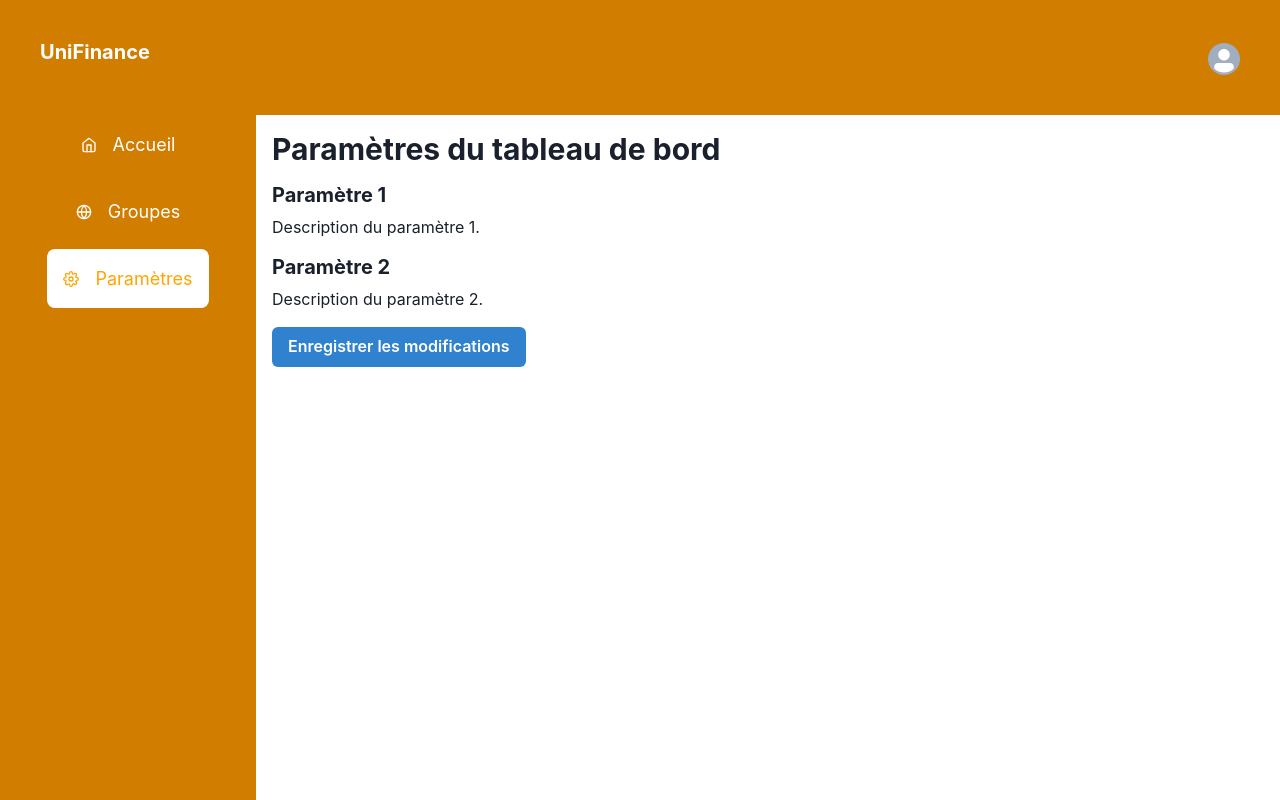
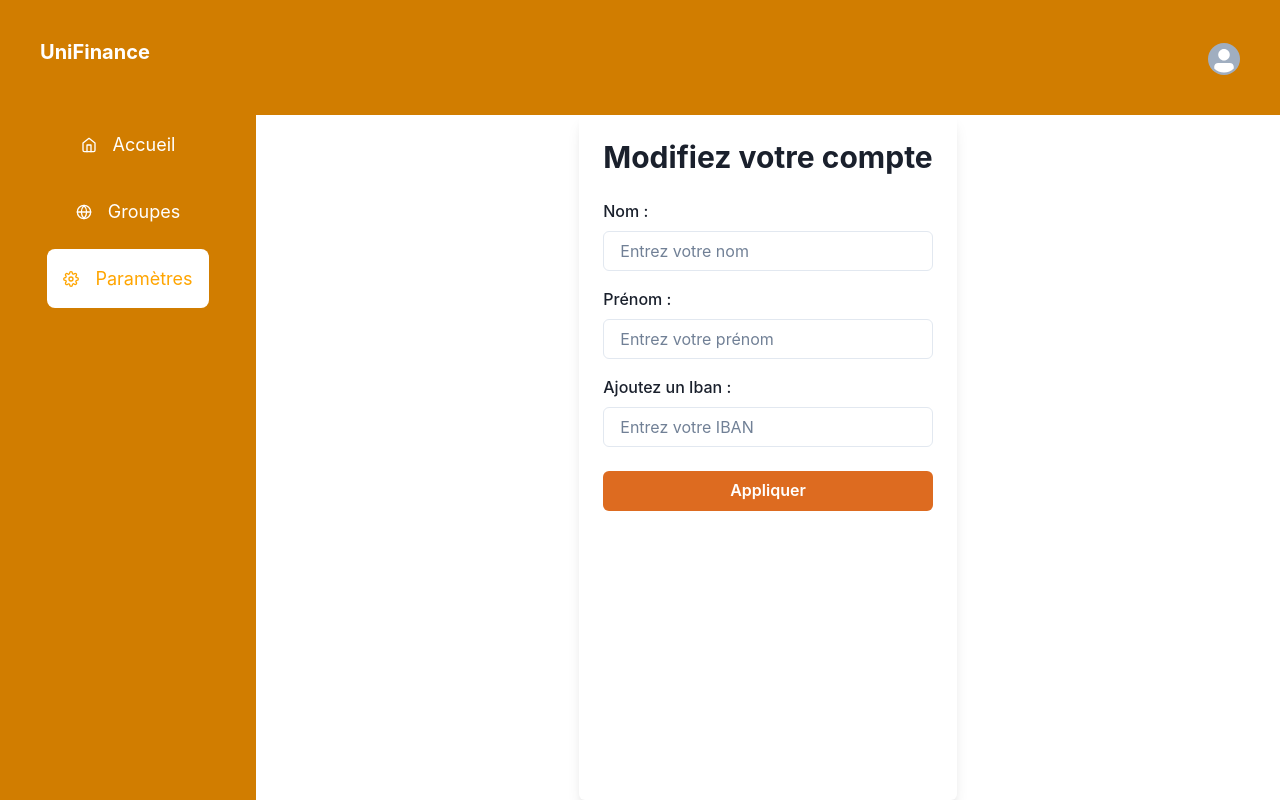
Before and after one commit to DeathFull/3PROJ-Web, a React (Vite) app: page /dashboard/settings in a window 1280 px wide. Built offline with nearby package versions, Linux system fonts and the light colour scheme; no server answers.

Commit message:
Update : Settings User

```diff
--- a/src/components/dashboard/DashboardSettings.tsx
+++ b/src/components/dashboard/DashboardSettings.tsx
@@ -1,7 +1,19 @@
-import { Box, Heading, Text, Button } from "@chakra-ui/react";
+import {
+    Alert, AlertDescription,
+    AlertIcon,
+    AlertTitle,
+    Box,
+    Button,
+    FormControl,
+    FormLabel,
+    Heading,
+    Input,
+    Stack, useBoolean
+} from "@chakra-ui/react";
 import instance from "../../api/ApiConfig.tsx";
 import {useContext, useEffect, useState} from "react";
 import {AuthContext} from "../../context/AuthContext.tsx";
+import {Bounce} from "react-awesome-reveal";
 
 function DashboardSettings() {
     const authContext = useContext(AuthContext);
@@ -11,8 +23,9 @@ function DashboardSettings() {
     });
     const [firstname, setFirstname] = useState('');
     const [lastname, setLastname] = useState('');
-    const [email, setEmail] = useState('');
-    const [avatar, setAvatar] = useState(null);
+    const [iban, setIban] = useState('');
+    const [error, setError] = useBoolean();
+    const [errorCount, setErrorCount] = useState(0);
 
     useEffect(() => {
         getUserLogin();
@@ -34,31 +47,87 @@ function DashboardSettings() {
     };
 
     const handleUpdateUsers = () => {
-        instance.put(`/users/${user._id}`, {...user,firstname, lastname, email, avatar,}, {
+        if (iban.length < 14) {
+            setError.on();
+            setErrorCount(errorCount + 1);
+            return;
+        } else if (iban.length > 34) {
+            setError.on();
+            setErrorCount(errorCount + 1);
+            return;
+        }
+
+        instance.put(`/users`, {...user, firstname, lastname, iban}, {
             headers: {
                 Authorization: `Bearer ${authContext.getToken()}`,
             },
         })
             .then((r) => {
+                console.log("Utilisateur bien modifié")
                 setUser(r.data)
             })
+            .catch((error) => {
+                console.error("échec de la modification", error)
+            });
     }
 
     return (
-        <Box p={4}>
-            <Heading as="h1" mb={4} size="lg">Paramètres du tableau de bord</Heading>
-
-            <Box mb={4}>
-                <Heading as="h2" mb={2} size="md">Paramètre 1</Heading>
-                <Text>Description du paramètre 1.</Text>
+        <>
+            <Box maxW="500px" mx="auto" p={6} bg="white" borderRadius="md" shadow="lg">
+                <Heading as="h2" mb={6} textAlign="center" size="lg">
+                    Modifiez votre compte
+                </Heading>
+                <form>
+                    <Stack spacing={4}>
+                        <FormControl id="lastname">
+                            <FormLabel>Nom :</FormLabel>
+                            <Input
+                                onChange={(e) => setLastname(e.target.value)}
+                                placeholder="Entrez votre nom"
+                                type="text"
+                                value={lastname}
+                            />
+                        </FormControl>
+                        <FormControl id="firstname">
+                            <FormLabel>Prénom :</FormLabel>
+                            <Input
+                                onChange={(e) => setFirstname(e.target.value)}
+                                placeholder="Entrez votre prénom"
+                                type="text"
+                                value={firstname}
+                            />
+                        </FormControl>
+                        <FormControl id="iban">
+                            <FormLabel>Ajoutez un Iban :</FormLabel>
+                            <Input
+                                onChange={(e) => setIban(e.target.value)}
+                                placeholder="Entrez votre IBAN"
+                                type="text"
+                                value={iban}
+                            />
+                        </FormControl>
+                    </Stack>
+                    <Button
+                        w="100%"
+                        mt={6}
+                        colorScheme="orange"
+                        onClick={handleUpdateUsers}
+                        variant="solid"
+                    >
+                        Appliquer
+                    </Button>
+                    {error && (
+                        <Bounce key={errorCount}>
+                            <Alert status="error">
+                                <AlertIcon/>
+                                <AlertTitle>L'Iban n'est pas de la bonne taille</AlertTitle>
+                                <AlertDescription>Il doit être entre 14 et 34 caractères</AlertDescription>
+                            </Alert>
+                        </Bounce>
+                    )}
+                </form>
             </Box>
-
-            <Box mb={4}>
-                <Heading as="h2" mb={2} size="md">Paramètre 2</Heading>
-                <Text>Description du paramètre 2.</Text>
-            </Box>
-            <Button colorScheme="blue">Enregistrer les modifications</Button>
-        </Box>
+        </>
     );
 }
 
--- a/src/components/dashboard/Groups/component/BalanceModal.tsx
+++ b/src/components/dashboard/Groups/component/BalanceModal.tsx
@@ -15,7 +15,7 @@ function BalanceModal() {
     interface Balance {
         _id: string;
         balance: number;
-        user: User;
+        idUser: User;
     }
 
     const {id} = useParams<{ id: string }>();
--- a/src/components/dashboard/Groups/component/ExpensesModal.tsx
+++ b/src/components/dashboard/Groups/component/ExpensesModal.tsx
@@ -76,10 +76,10 @@ function ExpensesModal(props: { user: UserType }) {
     }, []);
 
     const handleSubmitExpenses = (user = props.user) => {
-        const hamid = user._id;
+        const User = user._id;
         instance.post(`/expenses/`, {
             idGroup: id,
-            idUser: hamid,
+            idUser: User,
             name,
             description,
             amount,
```
